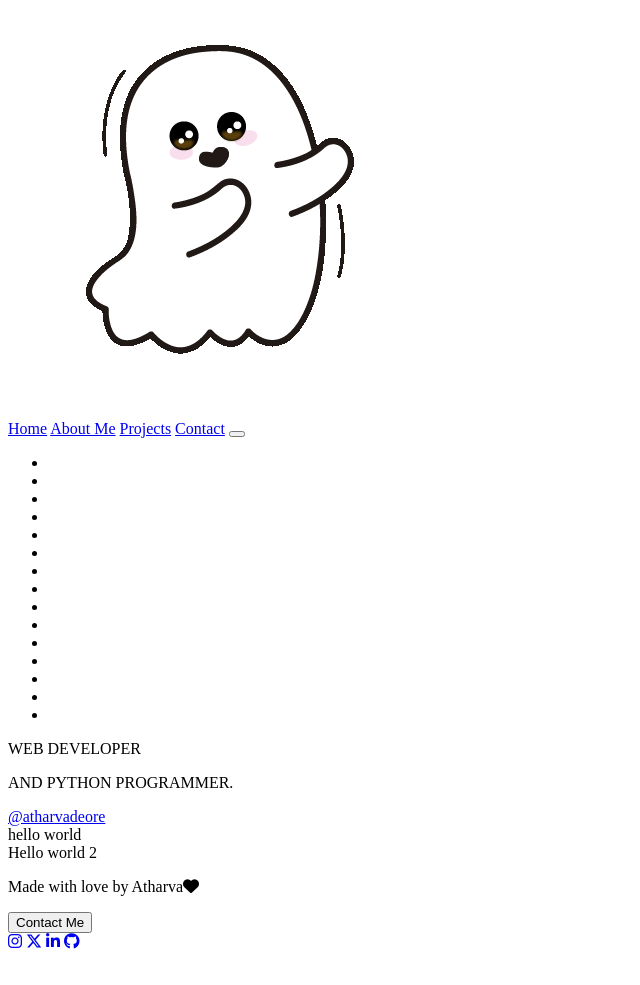
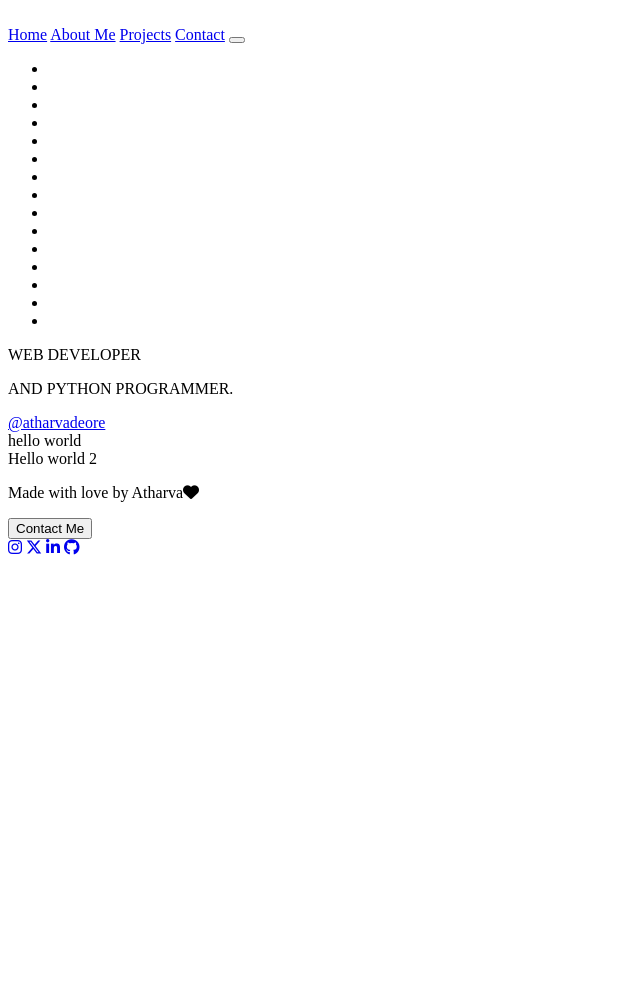
Before and after one commit to me-athxrva/portfolio_site, a Flask app: template api/templates/home.html in a window 1280 px wide. Shown: the whole page, without its empty margins (0-640 px from the left). After the commit the page ends 555 px from the top, so only its background shows below. Run offline with Flask 3, Linux system fonts and the light colour scheme; the template is opened without the code that fills it, so the values that code supplies are empty; parts of the project's set-up code (start-up, migrations or seed data) failed here and were passed over; some libraries are stand-ins or nearby versions.

Commit message:
updated cursor

```diff
--- a/api/static/js/cursor.js
+++ b/api/static/js/cursor.js
@@ -1,12 +1,46 @@
 var cursor = document.querySelector('.cursor');
+var a = document.querySelectorAll('a');
+var img = document.querySelector('.cursor img');
+
+function set_cursor_atr(name,src){
+    for(let i = 0;  i<name.length; i++){
+        name[i].setAttribute("onmouseenter",src);
+        name[i].setAttribute("onmouseleave","remove_img()");
+    }
+}
+
+set_cursor_atr(a,"set_img('static/assets/icon.gif')")
 
 window.addEventListener("mousemove", function(e){
 
     const posX = e.clientX;
     const posY = e.clientY;
-    console.log(posX,posY);
     cursor.animate({
         left: `${posX}px`,
         top: `${posY}px`},
-        {duration: 500, fill: "forwards"});
+        {duration: 1000, fill: "forwards"});
 });
+
+function set_img(source){
+    img.src = source;
+    setTimeout(() => {
+        img.animate({
+            opacity: 1},
+            {duration: 300, fill: "forwards"});
+    }, 100);
+    cursor.animate({
+        height: '50px',
+        width: '50px'},
+        {duration: 200, fill: "forwards"});
+};
+
+function remove_img(){
+    console.log("event recorded");
+    img.src = "";
+    setTimeout(() => {
+        cursor.animate({
+            height: '20px',
+            width: '20px'},
+            {duration: 200, fill: "forwards"});
+    }, 200);
+};
--- a/api/static/stylesheets/cursor.css
+++ b/api/static/stylesheets/cursor.css
@@ -1,7 +1,7 @@
 .cursor {
   background-color: red;
-  height: 30px;
-  width: 30px;
+  height: 20px;
+  width: 20px;
   border-radius: 50px;
   position: fixed;
   z-index: 200;
@@ -14,6 +14,7 @@
   /* position: relative; */
 }
 .cursor img{
+    opacity: 0;
     width: 100%;
     height: auto;
 }
--- a/api/static/stylesheets/home.css
+++ b/api/static/stylesheets/home.css
@@ -13,6 +13,7 @@
   -webkit-user-select: none; /* Safari */
   -ms-user-select: none; /* IE 10 and IE 11 */
   user-select: none; /* Standard syntax */
+  cursor: none;
 }
 
 #html {
--- a/api/static/stylesheets/responsive.css
+++ b/api/static/stylesheets/responsive.css
@@ -109,7 +109,8 @@
     height: 100%;
   }
   #intro_id {
-    font-size: 4.5rem;
+    font-size: 4.2rem;
+    text-wrap: wrap;
     /* color: red; */
   }
   .intro_quote{
--- a/api/templates/home.html
+++ b/api/templates/home.html
@@ -49,7 +49,7 @@
 
     <!-- cutom cursor -->
     <div class="cursor">
-      <img src="{{ url_for('static', filename='assets/icon.gif') }}" />
+      <img/>
     </div>
 
     <!-- navbar -->
```
